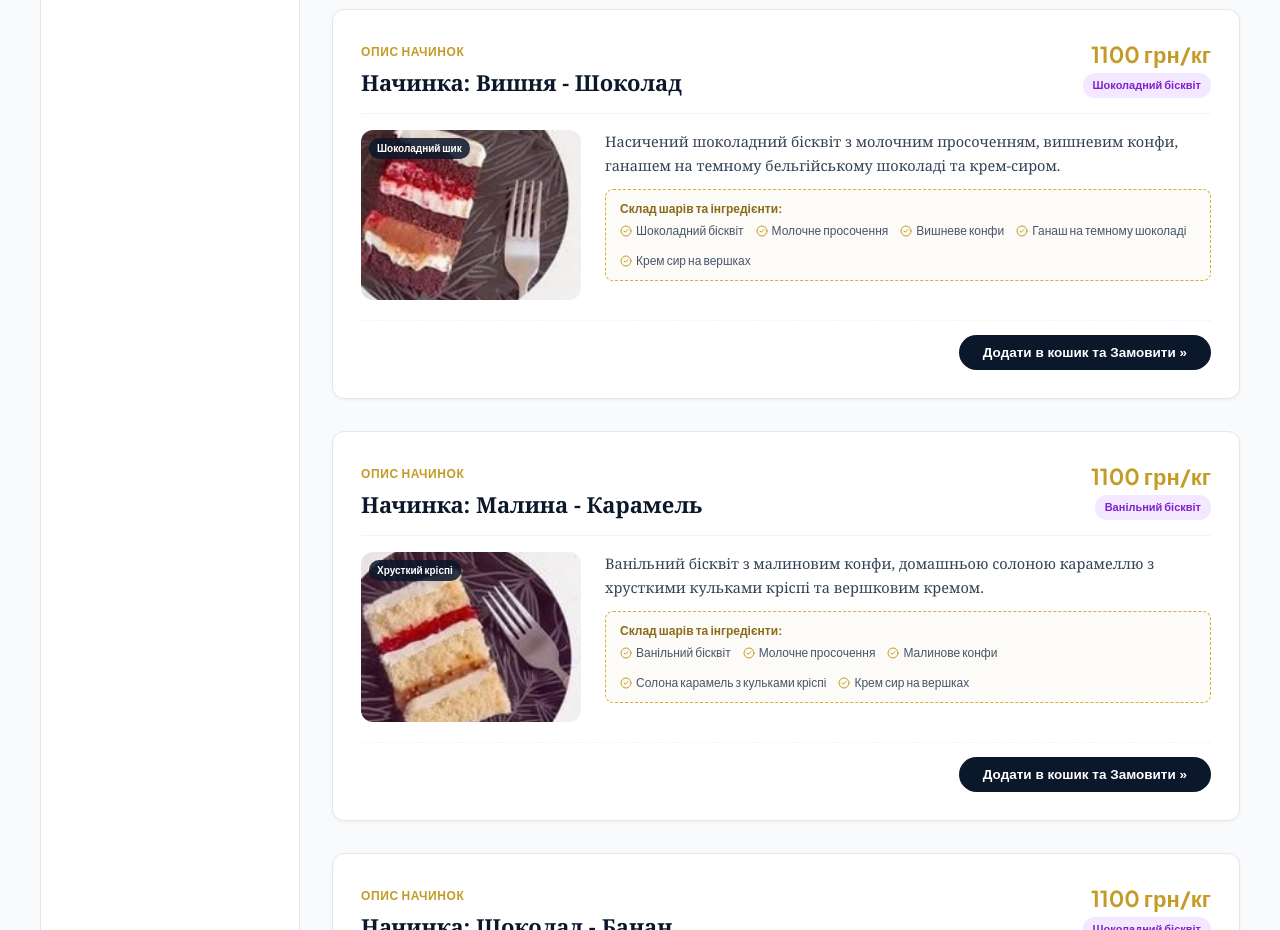
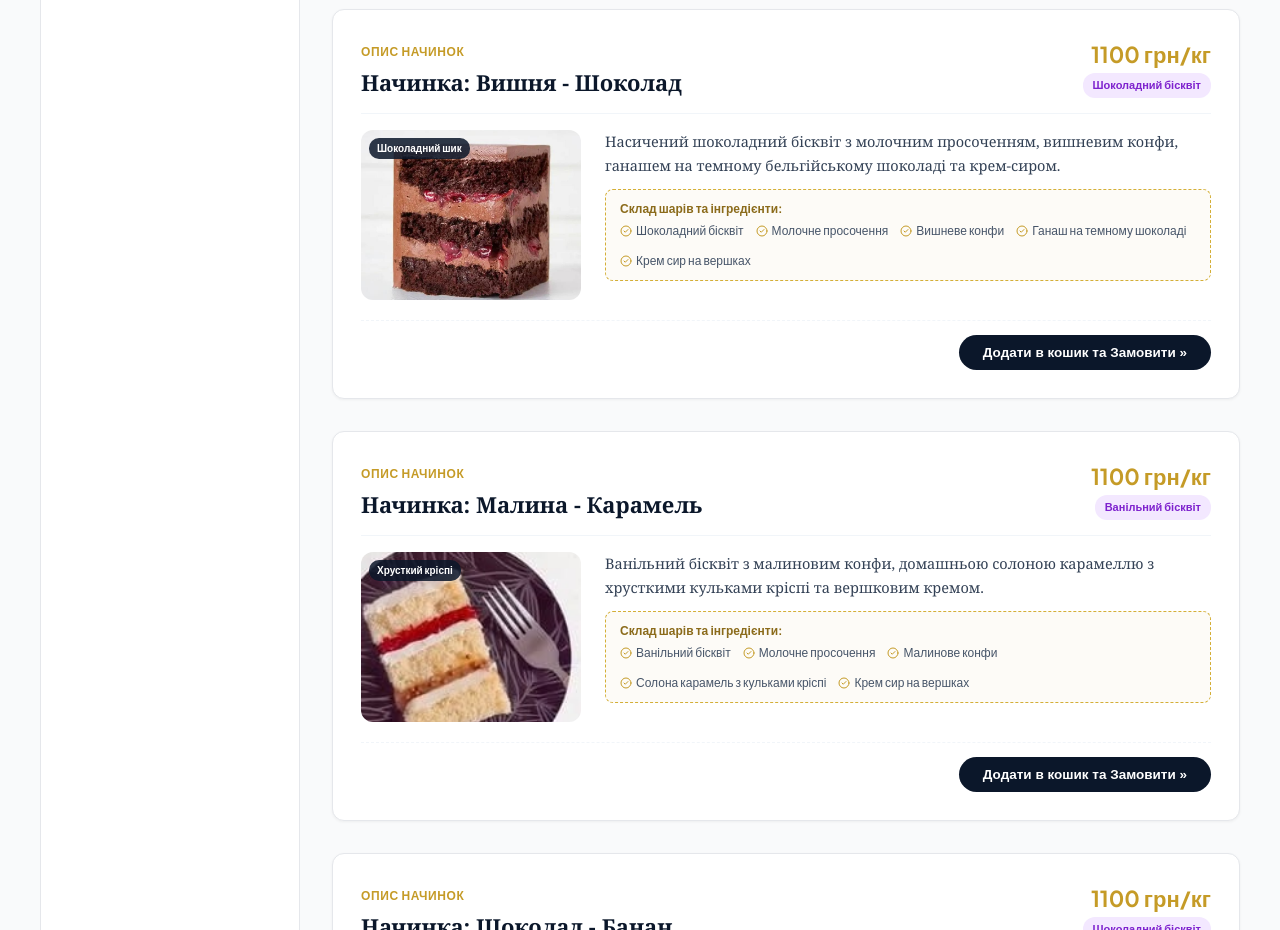
Before and after one commit to awraamgitelman-ops/tort, a React (Vite) app: page /#catalog in a window 1280 px wide. Shown: the part 6140-7070 px from the top of the page. Built offline with nearby package versions, Linux system fonts and the light colour scheme; no server answers; the HTML template or start-up script is replaced by a standard one.

Commit message:
Update Cherry Chocolate filling slice item with exact user uploaded photo

```diff
--- a/src/App.jsx
+++ b/src/App.jsx
@@ -200,7 +200,7 @@ const MENU_ITEMS = [
     weights: 'Шоколадний бісквіт',
     price: 1100,
     unit: 'грн/кг',
-    img: '/images/filling_cherrychoco_real.jpg',
+    img: '/images/filling_cherrychoco_real.png',
     badge: 'Шоколадний шик',
     articleText: 'Насичений шоколадний бісквіт з молочним просоченням, вишневим конфи, ганашем на темному бельгійському шоколаді та крем-сиром.',
     ingredients: ['Шоколадний бісквіт', 'Молочне просочення', 'Вишневе конфи', 'Ганаш на темному шоколаді', 'Крем сир на вершках']
--- a/src/components/Catalog.jsx
+++ b/src/components/Catalog.jsx
@@ -203,7 +203,7 @@ const MENU_ITEMS = [
     weights: 'Шоколадний бісквіт',
     price: 1100,
     unit: 'грн/кг',
-    img: '/images/filling_cherrychoco_real.jpg',
+    img: '/images/filling_cherrychoco_real.png',
     badge: 'Шоколадний шик',
     articleText: 'Насичений шоколадний бісквіт з молочним просоченням, вишневим конфи, ганашем на темному бельгійському шоколаді та крем-сиром.',
     ingredients: ['Шоколадний бісквіт', 'Молочне просочення', 'Вишневе конфи', 'Ганаш на темному шоколаді', 'Крем сир на вершках']
```
Also changed, not shown: public/images/filling_cherrychoco_real.png (added).
